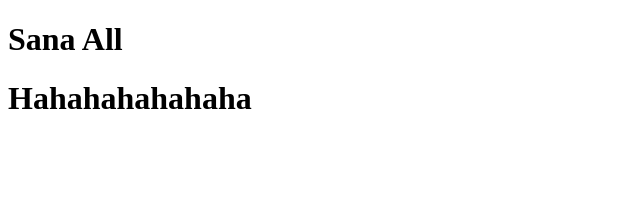
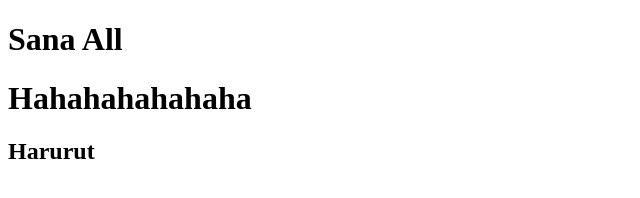
Before and after one commit to ellie0730/Latorre, a plain HTML site: page index.html in a window 1280 px wide. Shown: the whole page, without its empty margins (0-640 px from the left). Drawn offline with Linux system fonts and the light colour scheme.

Commit message:
Save AppDev

```diff
--- a/index.html
+++ b/index.html
@@ -11,5 +11,6 @@
 </header>
 <body>
     <h1>Hahahahahahaha</h1>
+    <h2>Harurut</h2>
 </body>
 </html>
```
